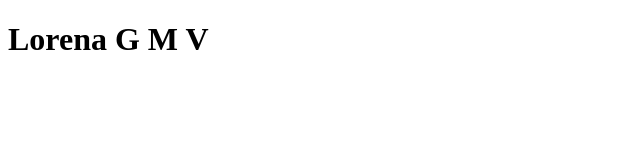
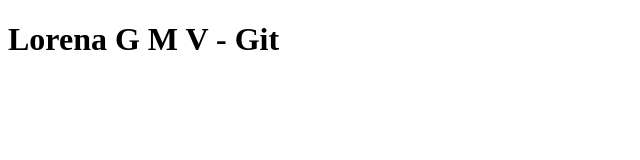
Before and after one commit to lorenagreenv/newproject, a plain HTML site: page index.html in a window 1280 px wide. Shown: the full height of the page, 0-640 px from the left. Drawn offline with Linux system fonts and the light colour scheme.

Commit message:
adicionando git

```diff
--- a/index.html
+++ b/index.html
@@ -4,6 +4,8 @@
     <title>Documento</title>
 </head>
 <body>
-    <h1>Lorena G M V</h1>
+    <h1>
+        Lorena G M V - Git
+    </h1>
 </body>
 </html>
```
